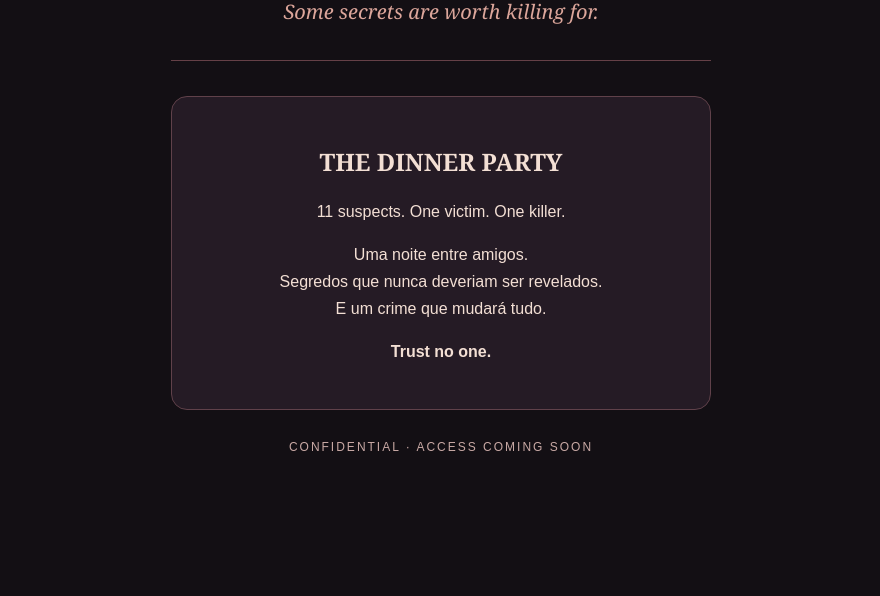
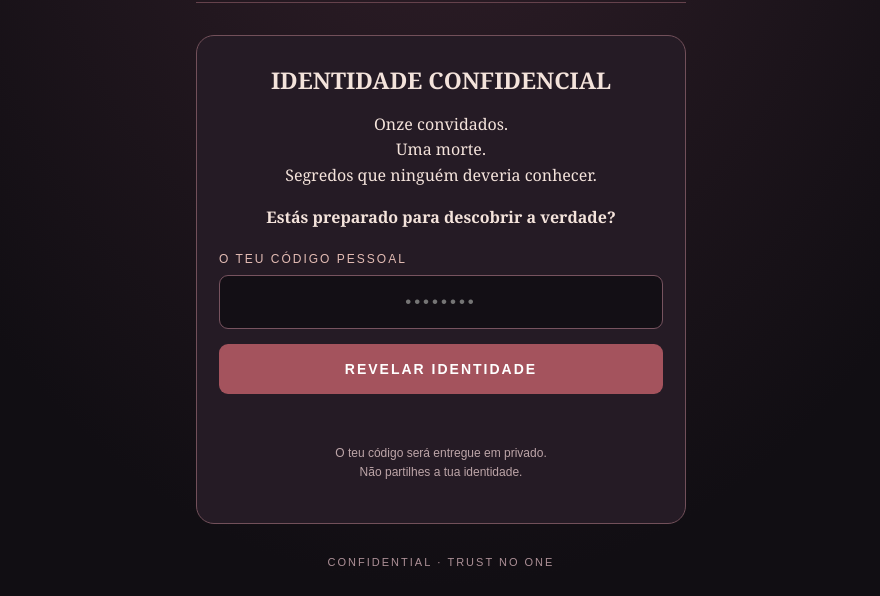
Before and after one commit to andreiaamaral17/todos-tinham-um-segredo, a plain HTML site: page index.html in a window 1280 px wide. Shown: the part 284-880 px from the top of the page, without its empty margins (199-1079 px from the left). Before the commit the page ends 800 px from the top, so only its background shows below. Drawn offline with Linux system fonts and the light colour scheme.

Commit message:
Update index.html

```diff
--- a/index.html
+++ b/index.html
@@ -3,61 +3,51 @@
 <html lang="pt-PT">
 <head>
 <meta charset="UTF-8">
-  <meta name="viewport" content="width=device-width, initial-scale=1">
+<meta name="viewport" content="width=device-width,initial-scale=1">
 <title>Todos Tinham um Segredo</title>
 <style>
-    * { box-sizing: border-box; }
-    body {
-      margin: 0;
-      min-height: 100vh;
-      background: #130f14;
-      color: #f3dfd4;
-      font-family: Georgia, serif;
-      display: flex;
-      align-items: center;
-      justify-content: center;
-      padding: 24px;
+*{box-sizing:border-box}
+body{
+  margin:0;min-height:100vh;padding:28px 20px;
+  background:radial-gradient(ellipse at top,#33202b,#110e13 70%);
+  color:#f4e3db;font-family:Georgia,serif;
+  display:grid;place-items:center
 }
-    main {
-      width: 100%;
-      max-width: 540px;
-      text-align: center;
+main{width:100%;max-width:490px;text-align:center}
+.eyebrow{
+  color:#c88a83;letter-spacing:3px;
+  font:11px Arial,sans-serif
 }
-    .eyebrow {
-      color: #c78379;
-      font: 12px Arial, sans-serif;
-      letter-spacing: 4px;
+h1{font-size:clamp(39px,9vw,62px);line-height:1.1;margin:28px 0 14px}
+.subtitle{color:#d5a39c;font-style:italic;font-size:19px}
+.line{height:1px;background:#65424c;margin:32px 0}
+.card{
+  background:#251b25;border:1px solid #72505a;
+  border-radius:18px;padding:28px 22px
 }
-    h1 {
-      font-size: clamp(42px, 9vw, 70px);
-      line-height: 1.08;
-      margin: 35px 0 15px;
+h2{font-size:23px;margin:0 0 12px}
+p{line-height:1.6}
+label{
+  display:block;text-align:left;margin:22px 0 9px;
+  font:12px Arial,sans-serif;letter-spacing:2px;
+  color:#e3bcb4
 }
-    .subtitle {
-      color: #dca69b;
-      font-style: italic;
-      font-size: 20px;
+input{
+  width:100%;padding:16px;border-radius:9px;
+  border:1px solid #77535f;background:#130f15;
+  color:white;font-size:17px;text-align:center;
+  letter-spacing:3px
 }
-    .divider {
-      height: 1px;
-      background: #654047;
-      margin: 35px 0;
+button{
+  width:100%;margin-top:15px;padding:17px;
+  background:#a4535d;color:white;border:0;
+  border-radius:9px;font:bold 14px Arial,sans-serif;
+  letter-spacing:2px;cursor:pointer
 }
-    .panel {
-      background: #251b25;
-      border: 1px solid #60414a;
-      border-radius: 16px;
-      padding: 28px 20px;
-    }
-    .panel p {
-      font: 16px/1.7 Arial, sans-serif;
-    }
-    .small {
-      color: #c9a9a5;
-      font: 12px Arial, sans-serif;
-      letter-spacing: 2px;
-      margin-top: 30px;
-    }
+button:hover{background:#bd6973}
+.note{font:12px/1.6 Arial,sans-serif;color:#bda5a8}
+#message{min-height:22px;color:#e6b0aa;font:14px Arial,sans-serif}
+footer{margin-top:32px;color:#ad9097;font:11px Arial,sans-serif;letter-spacing:2px}
 </style>
 </head>
 <body>
@@ -65,16 +55,33 @@
   <div class="eyebrow">A HALLOWEEN MURDER MYSTERY</div>
   <h1>Todos Tinham<br>um Segredo.</h1>
   <p class="subtitle">Some secrets are worth killing for.</p>
-    <div class="divider"></div>
-    <div class="panel">
-      <h2>THE DINNER PARTY</h2>
-      <p>11 suspects. One victim. One killer.</p>
-      <p>Uma noite entre amigos.<br>
-      Segredos que nunca deveriam ser revelados.<br>
-      E um crime que mudará tudo.</p>
-      <p><strong>Trust no one.</strong></p>
-    </div>
-    <div class="small">CONFIDENTIAL · ACCESS COMING SOON</div>
+  <div class="line"></div>
+  <section class="card">
+    <h2>IDENTIDADE CONFIDENCIAL</h2>
+    <p>Onze convidados.<br>Uma morte.<br>Segredos que ninguém deveria conhecer.</p>
+    <p><strong>Estás preparado para descobrir a verdade?</strong></p>
+    <form id="accessForm">
+      <label for="accessCode">O TEU CÓDIGO PESSOAL</label>
+      <input id="accessCode" type="text"
+        placeholder="••••••••" autocomplete="off"
+        autocapitalize="characters" spellcheck="false"
+        maxlength="32" required>
+      <button type="submit">REVELAR IDENTIDADE</button>
+    </form>
+    <p id="message" aria-live="polite"></p>
+    <p class="note">O teu código será entregue em privado.<br>
+    Não partilhes a tua identidade.</p>
+  </section>
+  <footer>CONFIDENTIAL · TRUST NO ONE</footer>
 </main>
+<script>
+document.getElementById("accessForm")
+  .addEventListener("submit",function(event){
+    event.preventDefault();
+    document.getElementById("message").textContent =
+      "O acesso às personagens ainda não está ativo. Em breve.";
+    document.getElementById("accessCode").value = "";
+  });
+</script>
 </body>
 </html>
```
Lines whose indentation alone changed are shown as unchanged.
